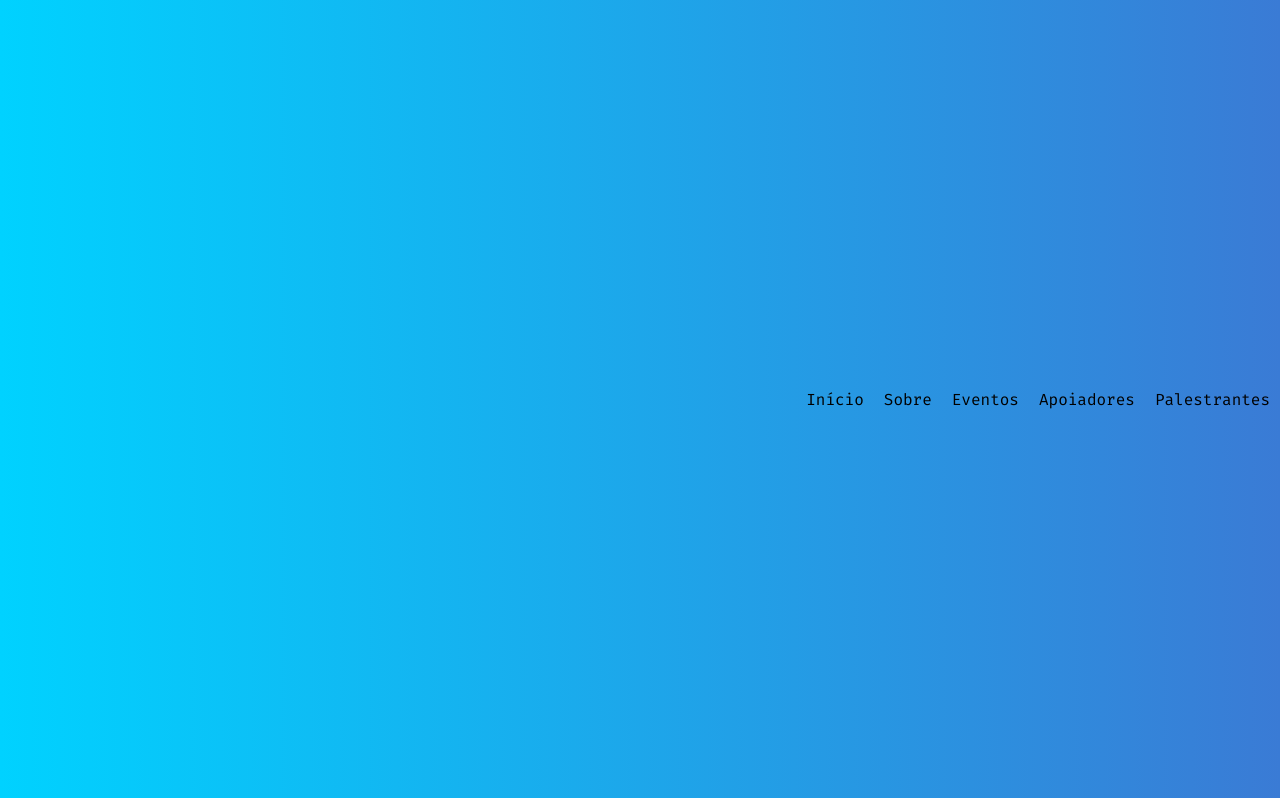
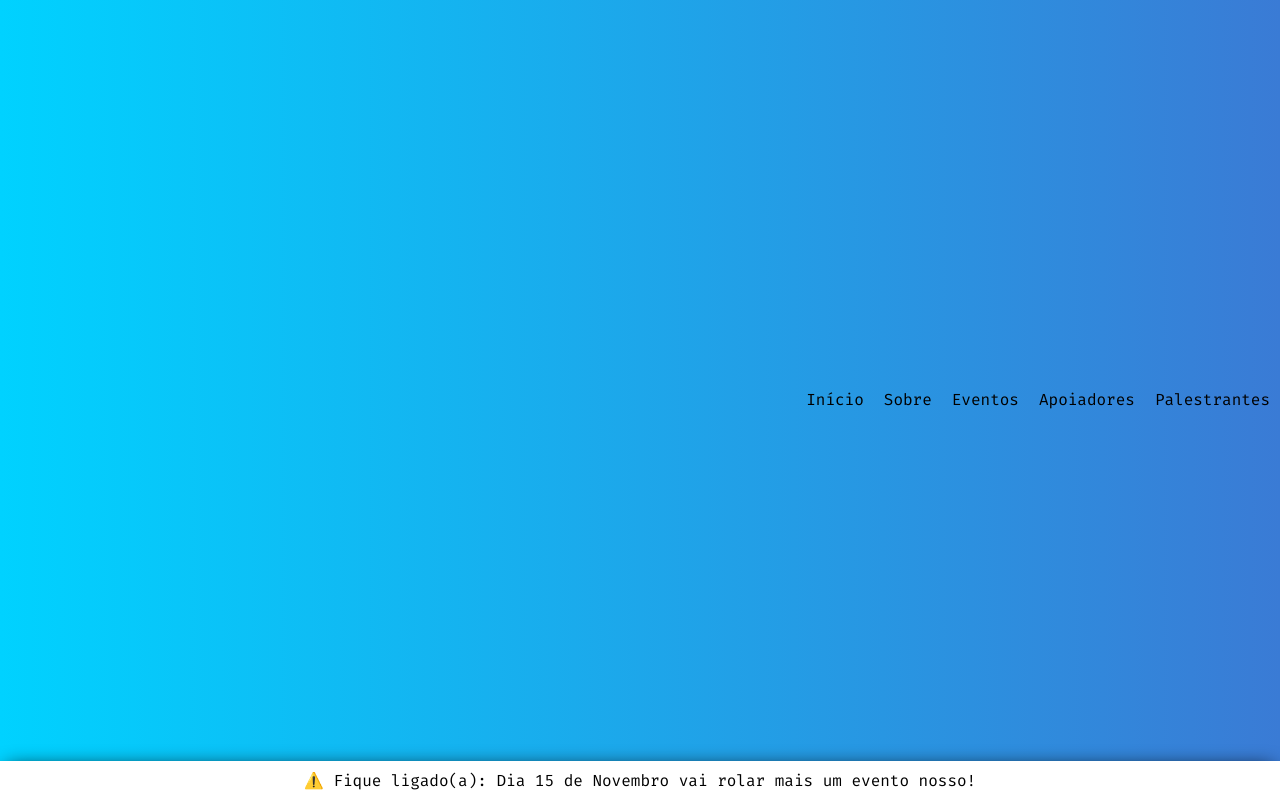
Before and after one commit to jeanlivino/site, a Next.js app: page / in a window 1280 px wide. Shown: the top 798 px of the page. Built offline with nearby package versions, Linux system fonts and the light colour scheme.

Commit message:
Inserindo componente Toast na Home

```diff
--- a/pages/index.js
+++ b/pages/index.js
@@ -2,6 +2,7 @@ import React, { Fragment } from 'react'
 import '../static/css/style.css'
 import Head from '../components/Head'
 import Header from '../components/Header'
+import Toast from '../components/Toast'
 import About from '../components/About'
 import Speakers from '../components/Speakers'
 import Sponsors from '../components/Sponsors'
@@ -10,6 +11,7 @@ import Footer from '../components/Footer'
 const Home = () => (
   <Fragment>
     <Head title="Home" />
+    <Toast />
     <Header />
     <About />
     <Speakers />
```
